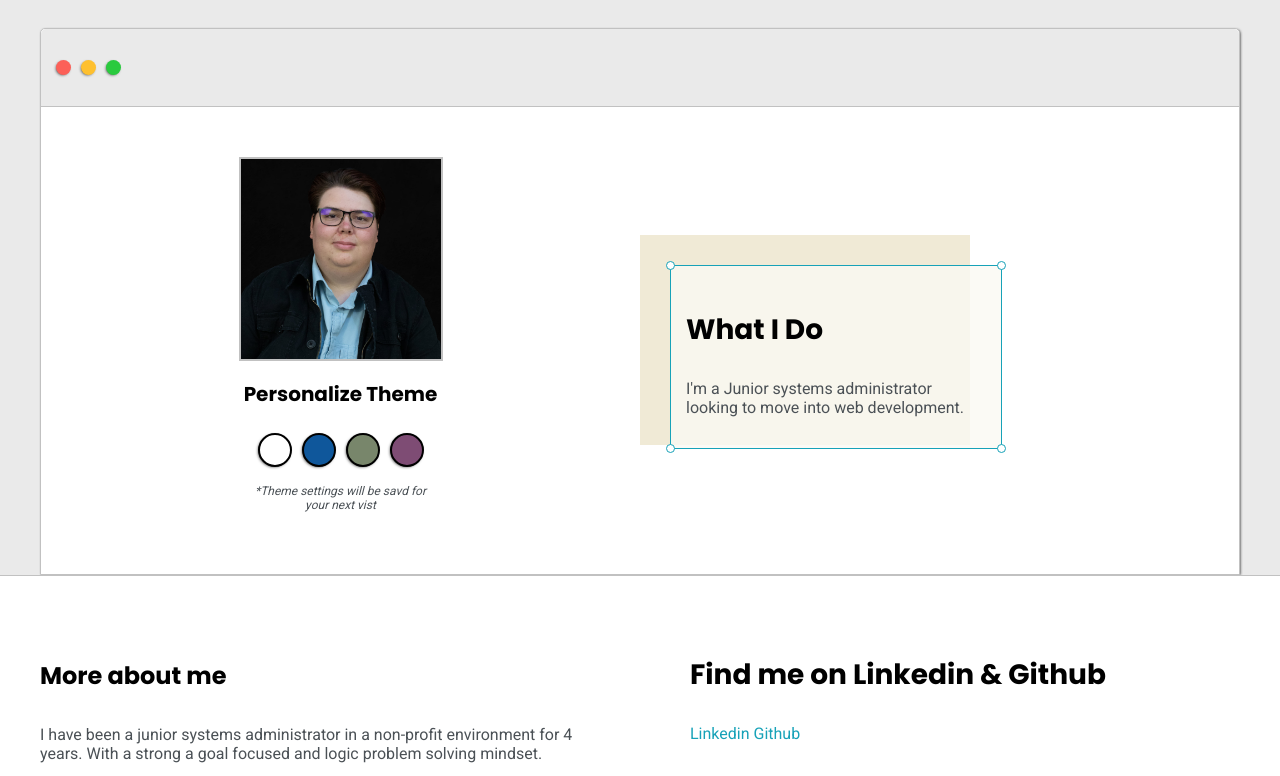
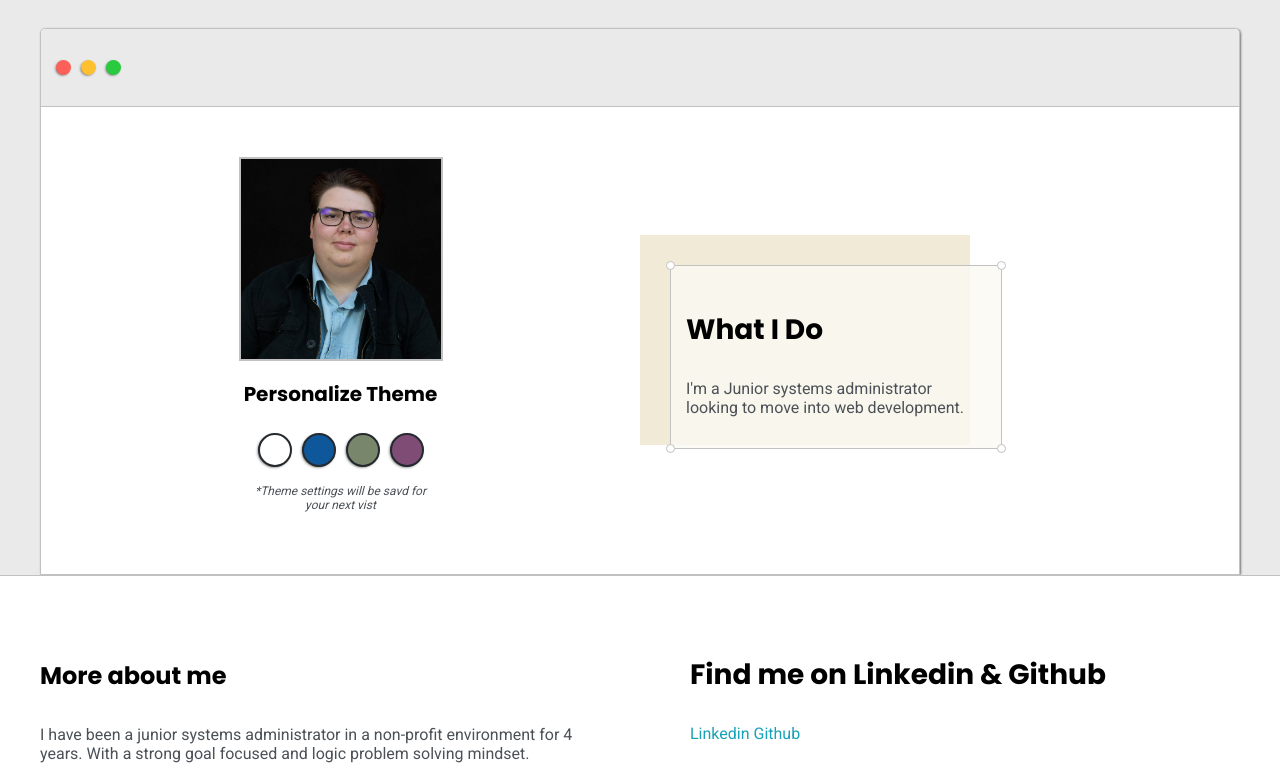
Before and after one commit to Nickalis/portfolio, a plain HTML site: page index.html in a window 1280 px wide. Shown: the part 150-926 px from the top of the page. Drawn offline with Linux system fonts and the light colour scheme.

Commit message:
Add files via upload

```diff
--- a/index.html
+++ b/index.html
@@ -72,7 +72,7 @@
 
                     <div class="about-me">
                         <h4>More about me</h4>
-                        <p>I have been a junior systems administrator in a non-profit environment for 4 years. With a strong a goal focused and logic problem solving mindset.</p>
+                        <p>I have been a junior systems administrator in a non-profit environment for 4 years. With a strong goal focused and logic problem solving mindset.</p>
                         <p>I love learning new technology and striving to make the work environment better for everyone. </p>
 
                         <hr>
--- a/style.css
+++ b/style.css
@@ -175,7 +175,7 @@ h6 {font-size: 16px;}
 
 
     margin: 5px;
-    border: 2px solid black;
+    border: 2px solid var(--themeDotBorder);
 
 
     -webkit-box-shadow: -1px 1px 3px -1px rgba(0,0,0,0.75);
@@ -231,7 +231,7 @@ h6 {font-size: 16px;}
 
 #preview{
     width: 300px;
-    border: 1.5px solid #17a2b8;
+    border: 1.5px solid var(--borderColor);
     background-color: var(--previewBg);
     padding: 15px;
     position: relative;
@@ -241,7 +241,7 @@ h6 {font-size: 16px;}
     width: 7px;
     height: 7px;
     border-radius: 50%;
-    border: 1.5px solid #17a2b8;
+    border: 1.5px solid var(--borderColor);
     background-color: #fff;
     position: absolute;
 }
```
